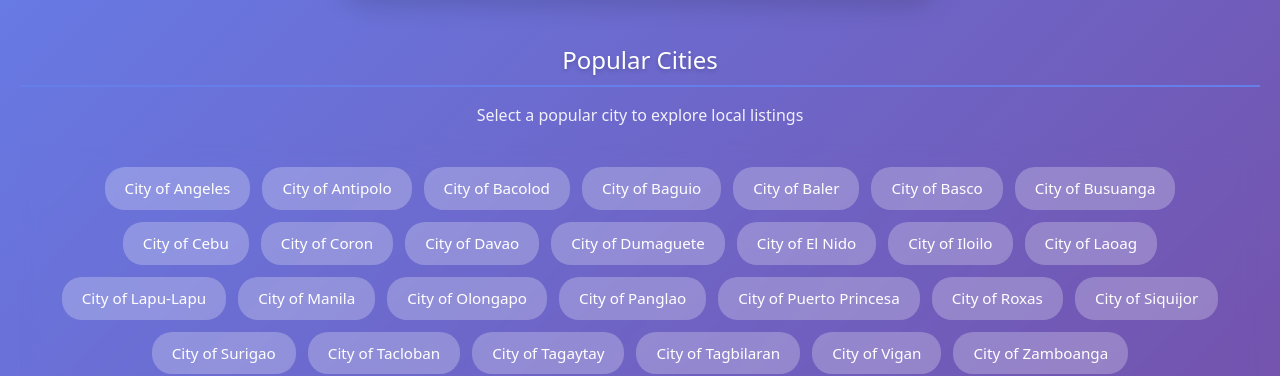
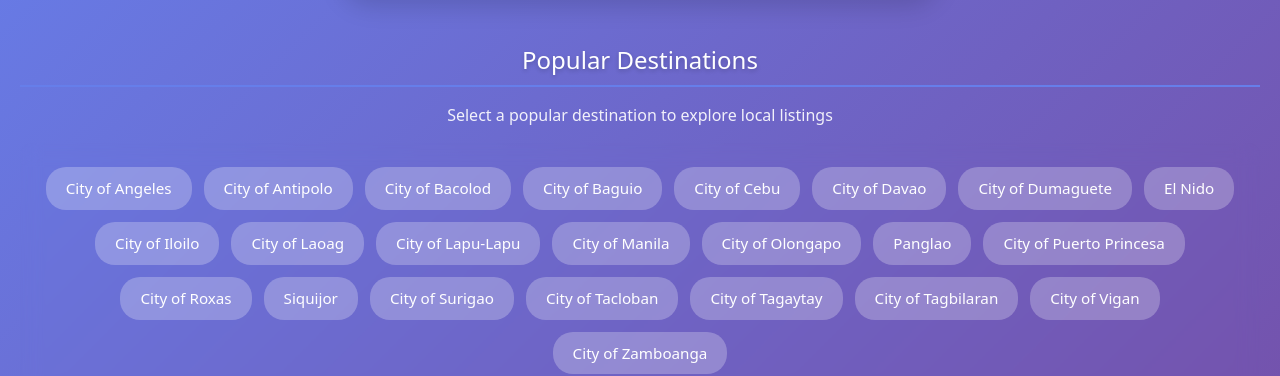
Before and after one commit to jbernadas/islalist-pwa, a React (Vite) app in the folder frontend/: page / in a window 1280 px wide. Shown: the part 184-560 px from the top of the page. Built offline with nearby package versions, Linux system fonts and the light colour scheme; no server answers.

Commit message:
Moved misplaced cities/munis into their proper prov

```diff
--- a/frontend/src/pages/Home.jsx
+++ b/frontend/src/pages/Home.jsx
@@ -23,29 +23,25 @@ const Home = () => {
     { name: 'City of Antipolo', province: 'Rizal' },
     { name: 'City of Bacolod', province: 'Negros Occidental' },
     { name: 'City of Baguio', province: 'Benguet' },
-    { name: 'City of Baler', province: 'Aurora' },
-    { name: 'City of Basco', province: 'Batanes' },
-    { name: 'City of Busuanga', province: 'Palawan' },
     { name: 'City of Cebu', province: 'Cebu' },
-    { name: 'City of Coron', province: 'Palawan' },
     { name: 'City of Davao', province: 'Davao del Sur' },
     { name: 'City of Dumaguete', province: 'Negros Oriental' },
-    { name: 'City of El Nido', province: 'Palawan' },
+    { name: 'El Nido', province: 'Palawan' },
     { name: 'City of Iloilo', province: 'Iloilo' },
     { name: 'City of Laoag', province: 'Ilocos Norte' },
     { name: 'City of Lapu-Lapu', province: 'Cebu' },
     { name: 'City of Manila', province: 'Metro Manila (NCR)' },
     { name: 'City of Olongapo', province: 'Zambales' },
-    { name: 'City of Panglao', province: 'Bohol' },
+    { name: 'Panglao', province: 'Bohol' },
     { name: 'City of Puerto Princesa', province: 'Palawan' },
     { name: 'City of Roxas', province: 'Capiz' },
-    { name: 'City of Siquijor', province: 'Siquijor'},
+    { name: 'Siquijor', province: 'Siquijor'},
     { name: 'City of Surigao', province: 'Surigao del Norte'},
     { name: 'City of Tacloban', province: 'Leyte' },
     { name: 'City of Tagaytay', province: 'Cavite' },
     { name: 'City of Tagbilaran', province: 'Bohol' },
     { name: 'City of Vigan', province: 'Ilocos Sur' },
-    { name: 'City of Zamboanga', province: 'Zamboanga Peninsula' }
+    { name: 'City of Zamboanga', province: 'Zamboanga del Sur' }
   ];
 
   useEffect(() => {
@@ -267,9 +263,9 @@ const Home = () => {
 
         {/* Featured Cities Section */}
         <div className="featured-cities-section">
-          <h3 className="section-title">Popular Cities</h3>
+          <h3 className="section-title">Popular Destinations</h3>
           <p className="section-description">
-            Select a popular city to explore local listings
+            Select a popular destination to explore local listings
           </p>
           <div className="featured-cities-list">
             {FEATURED_CITIES.map((city, index) => (
```
Also changed, not shown: 1 other file (tests, documents, lock files or other folders).
